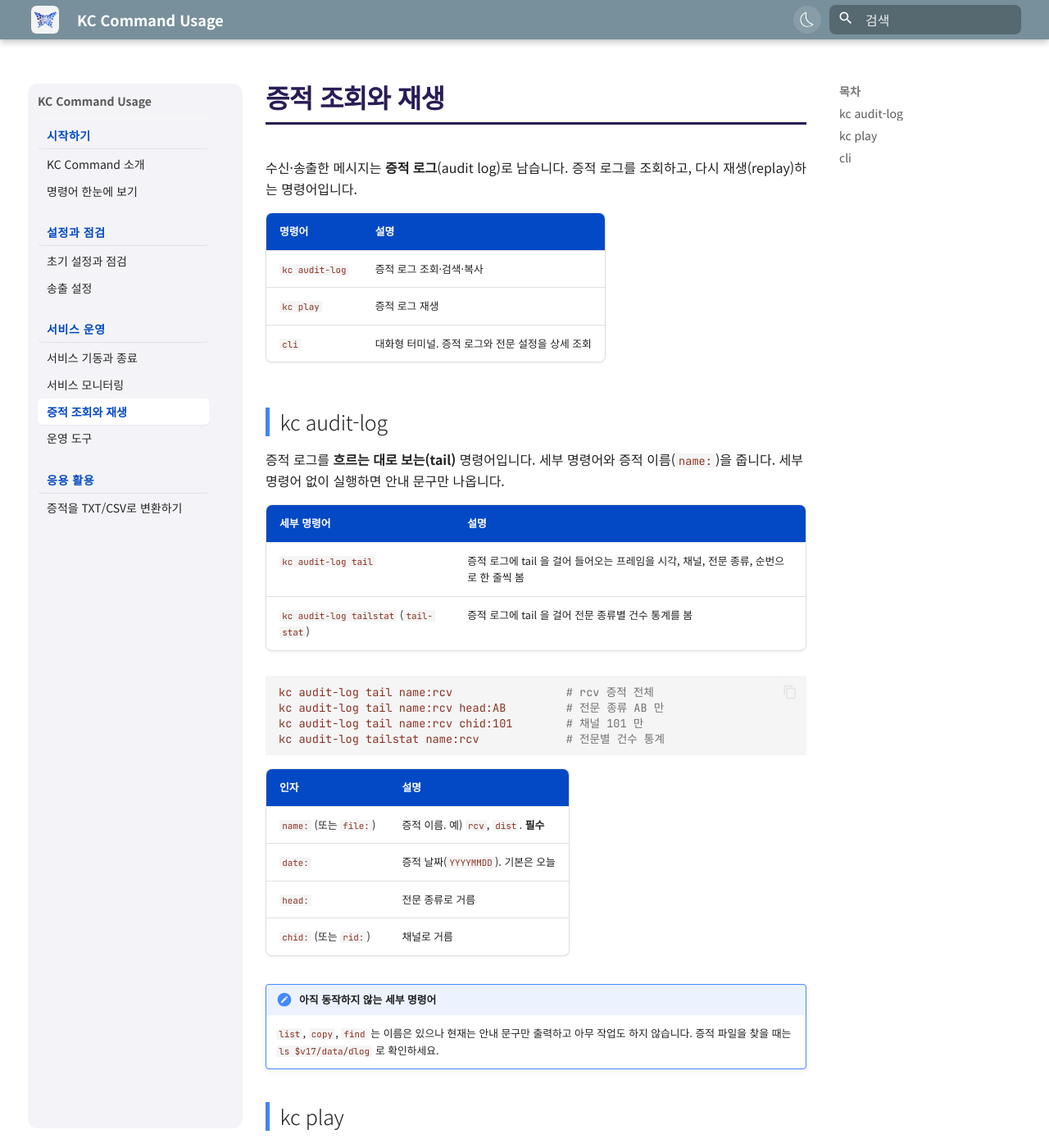
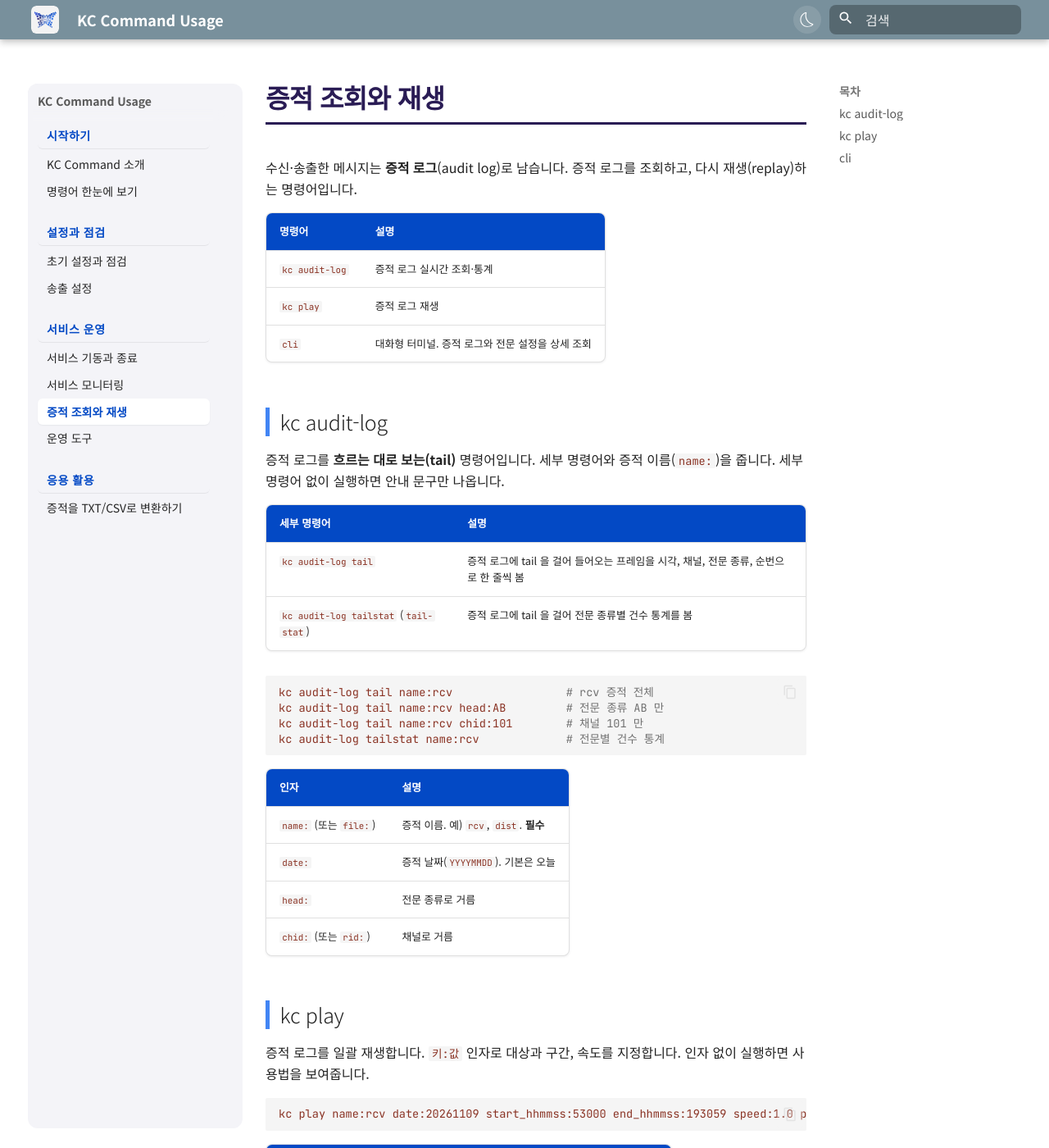
Before and after one commit to Billy-Crew/kc-cmd, an MkDocs documentation site: the page built from docs/07_증적-조회와-재생.md, in a window 1280 px wide and 1400 px high. Shown: the whole window at 82% size. Built offline with MkDocs 1.6.1 and Material for MkDocs 9.7.7, drawn with Linux system fonts in a browser that asks for light colours; some web fonts are replaced.

Commit message:
docs: audit-log 의 동작하지 않는 세부 명령(list/copy/find) 안내를 정리 (#20)
Co-Authored-By: Claude Sonnet 5.5 <noreply@anthropic.com>

```diff
--- a/docs/07_증적-조회와-재생.md
+++ b/docs/07_증적-조회와-재생.md
@@ -4,7 +4,7 @@
 
 | 명령어 | 설명 |
 |---|---|
-| `kc audit-log` | 증적 로그 조회·검색·복사 |
+| `kc audit-log` | 증적 로그 실시간 조회·통계 |
 | `kc play` | 증적 로그 재생 |
 | `cli` | 대화형 터미널. 증적 로그와 전문 설정을 상세 조회 |
 
@@ -30,9 +30,6 @@ kc audit-log tailstat name:rcv             # 전문별 건수 통계
 | `date:` | 증적 날짜(`YYYYMMDD`). 기본은 오늘 |
 | `head:` | 전문 종류로 거름 |
 | `chid:` (또는 `rid:`) | 채널로 거름 |
-
-!!! note "아직 동작하지 않는 세부 명령어"
-    `list`, `copy`, `find` 는 이름은 있으나 현재는 안내 문구만 출력하고 아무 작업도 하지 않습니다. 증적 파일을 찾을 때는 `ls $v17/data/dlog` 로 확인하세요.
 
 ## kc play
 
```
Also changed, not shown: docs/02_명령어-한눈에-보기.md (+1 -1 lines).
